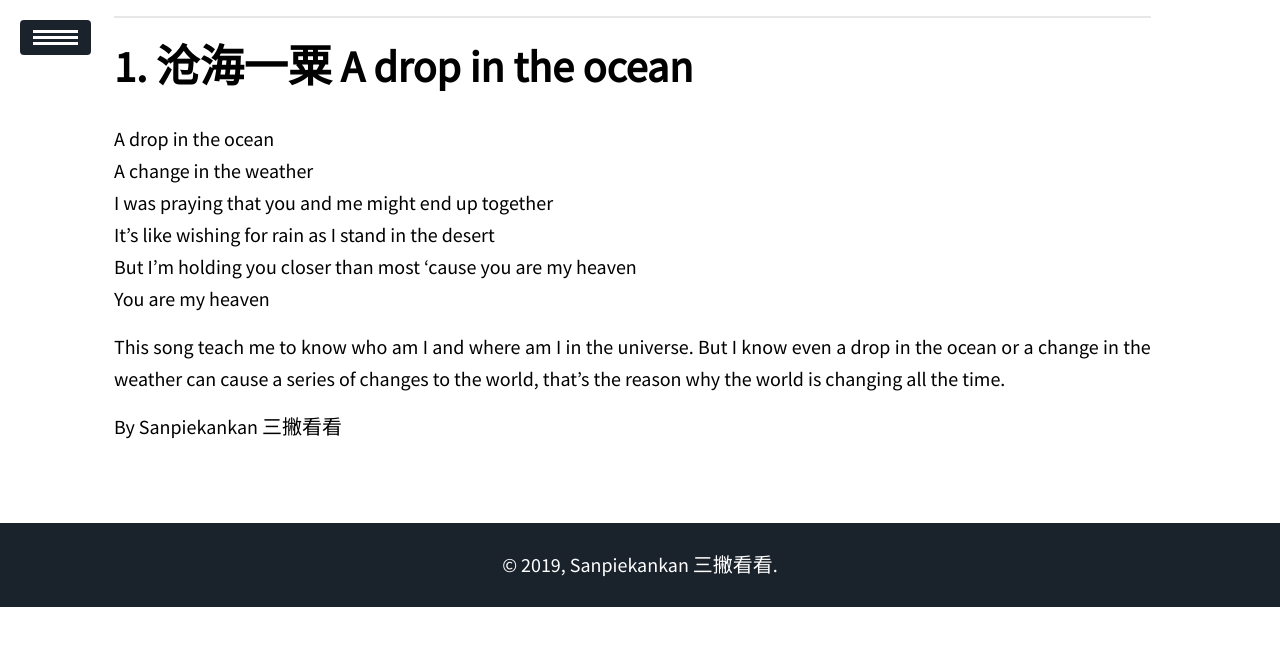
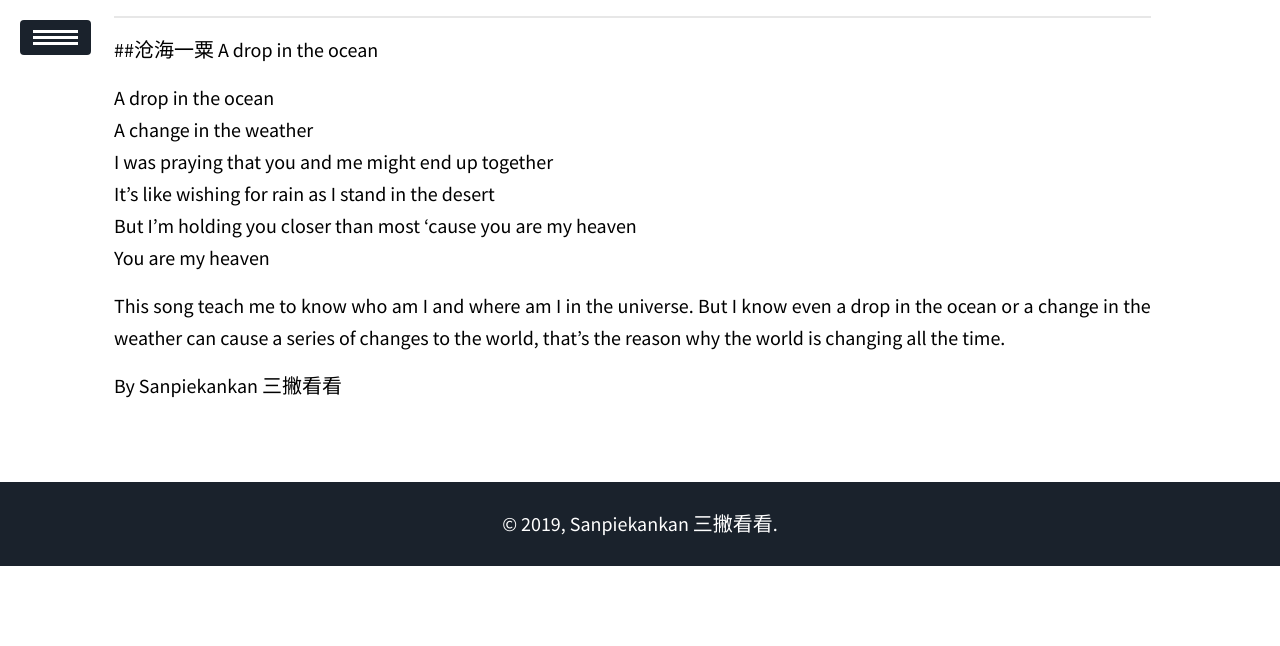
Before and after one commit to sanpiekankan/sanpiekankan.github.io, a Jekyll site: the page built from about/index.md, in a window 1280 px wide. Shown: the top 646 px of the page. Built offline with Jekyll 4.4.1, drawn with Linux system fonts in a browser that asks for light colours; nearby versions of some CDN libraries.

Commit message:
no message

```diff
--- a/about/index.md
+++ b/about/index.md
@@ -8,7 +8,7 @@
 mathjax: true
 ---
 
-# 沧海一粟 A drop in the ocean
+##沧海一粟 A drop in the ocean
 
 A drop in the ocean<br>
 A change in the weather<br>
```
